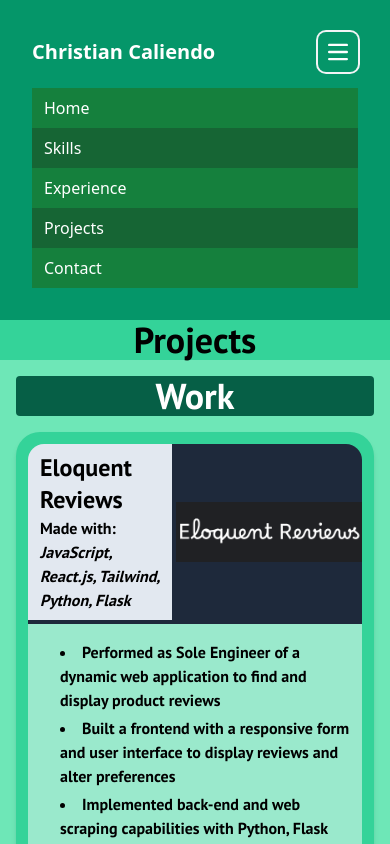
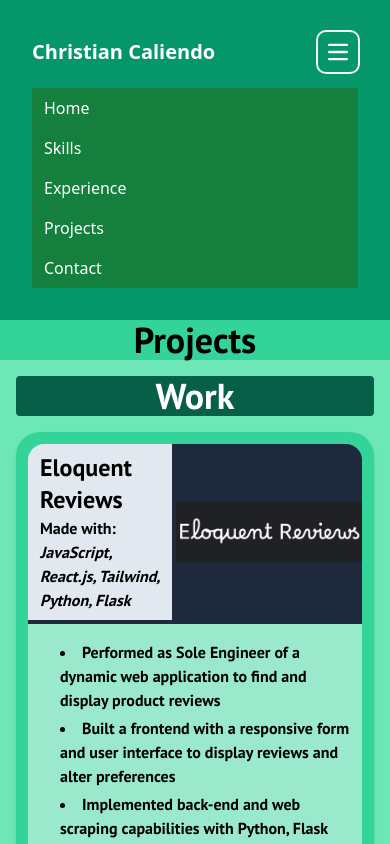
Before and after one commit to ChrisCaliendo/PersonalWebsite, a React (Vite) app in the folder PersonalWebsite/: page /projects in a window 390 px wide. Both pictures are taken after a click on the button "Open main menu". Shown: the top 844 px of the page. Built offline with nearby package versions, Linux system fonts and the light colour scheme; a web font is replaced by a local one.

Commit message:
trying to make use of useLocation

```diff
--- a/PersonalWebsite/src/Components/Header.jsx
+++ b/PersonalWebsite/src/Components/Header.jsx
@@ -1,11 +1,14 @@
 import { useEffect, useState } from 'react';
-import { Link } from 'react-router-dom';
+import { Link, useLocation } from 'react-router-dom';
+import HeaderLink from './HeaderLink';
+import PhoneHeaderLink from './PhoneHeaderLink';
 
 
 const Header = () => {
 
     const [isMobile, setIsMobile] = useState(false);
     const [isOpen, setIsOpen] = useState(false);
+
 
     useEffect(() => {
         const handleResize = () => {
@@ -34,11 +37,11 @@ const Header = () => {
             { isOpen &&
                 <div class="w-full" id="navbar-hamburger">
                 <ul class="flex flex-col font-medium mt-4 rounded-lg bg-gray-50 dark:bg-gray-800 dark:border-gray-700">
-                    <li><Link className="transition ease-in-out duration-300 block py-2 px-3 text-white bg-green-700 rounded-top" to="/">Home</Link></li>
-                    <li><Link className="transition duration-300 block py-2 px-3 text-white bg-green-800" to="/skills">Skills</Link></li>
-                    <li><Link className="transition duration-300 block py-2 px-3 text-white bg-green-700" to="/experience">Experience</Link></li>
-                    <li><Link className="transition duration-300 block py-2 px-3 text-white bg-green-800" to="/projects">Projects</Link></li>
-                    <li><Link className="transition duration-300 block py-2 px-3 text-white bg-green-700" to="/contact">Contact</Link></li>
+                    <PhoneHeaderLink name="Home" pathway="/"/>
+                    <PhoneHeaderLink name="Skills" pathway="/skills"/>
+                    <PhoneHeaderLink name="Experience" pathway="/experience"/>
+                    <PhoneHeaderLink name="Projects" pathway="/projects"/>
+                    <PhoneHeaderLink name="Contact" pathway="/contect"/>
                 </ul>
                 </div>
             }
@@ -48,11 +51,11 @@ const Header = () => {
             <div className="container mx-auto flex items-center justify-between">
             <div className="text-white text-xl font-bold">Christian Caliendo</div>
             <ul className="flex space-x-4">
-                <li><Link className="p-1 pb-2 px-2 rounded-xl transition ease-in duration-150 text-white text-xl font-bold hover:text-slate-300 hover:bg-emerald-800" to="/">Home</Link></li>
-                <li><Link className="p-1 pb-2 px-2 rounded-xl transition ease-in-out duration-150 text-white text-xl font-bold hover:text-slate-300 hover:bg-emerald-800" to="/skills">Skills</Link></li>
-                <li><Link className="p-1 pb-2 px-2 rounded-xl transition ease-in-out duration-150 text-white text-xl font-bold hover:text-slate-300 hover:bg-emerald-800" to="/experience">Experience</Link></li>
-                <li><Link className="p-1 pb-2 px-2 rounded-xl transition ease-in-out duration-150 text-white text-xl font-bold hover:text-slate-300 hover:bg-emerald-800" to="/projects">Projects</Link></li>
-                <li><Link className="p-1 pb-2 px-2 rounded-xl transition ease-in-out duration-150 text-white text-xl font-bold hover:text-slate-300 hover:bg-emerald-800" to="/contact">Contact</Link></li>
+                <HeaderLink name="Home" pathway="/"/>
+                <HeaderLink name="Skills" pathway="/skills"/>
+                <HeaderLink name="Experience" pathway="/experience"/>
+                <HeaderLink name="Projects" pathway="/projects"/>
+                <HeaderLink name="Contact" pathway="/contect"/>
             </ul>
             </div>
         }
--- /dev/null
+++ b/PersonalWebsite/src/Components/HeaderLink.jsx
@@ -0,0 +1,10 @@
+import { Link, useLocation } from "react-router-dom";
+const HeaderLink = (props) => {
+    const location = useLocation();
+    return (
+        <li>
+            <Link className="p-1 pb-2 px-2 rounded-xl transition ease-in-out duration-150 text-white text-xl font-bold hover:text-slate-300 hover:bg-emerald-800" disabled={location.pathname == props.pathway} to={props.pathway}>{props.name}</Link>
+        </li>
+    );
+}
+export default HeaderLink;
--- /dev/null
+++ b/PersonalWebsite/src/Components/PhoneHeaderLink.jsx
@@ -0,0 +1,10 @@
+import { Link, useLocation } from "react-router-dom";
+const PhoneHeaderLink = (props) => {
+    const location = useLocation();
+    return (
+        <li>
+            <Link className="transition ease-in-out duration-300 block py-2 px-3 text-white bg-green-700 rounded-top" disabled={location.pathname == props.pathway} to={props.pathway}>{props.name}</Link>
+        </li>
+    );
+}
+export default PhoneHeaderLink;
--- a/PersonalWebsite/src/Components/ProjectCard.jsx
+++ b/PersonalWebsite/src/Components/ProjectCard.jsx
@@ -1,4 +1,4 @@
-const ProjectCard = ({title, desc, photoBg, photoUrl, elements, depoLink, gitLink}) => {
+const ProjectCard = ({title, desc, photoUrl, elements, depoLink, gitLink}) => {
     return (
         <div className=" p-2 grid grid-cols-1 grid-rows-1 place-content-center h-88">
             <div className="flex">
```
